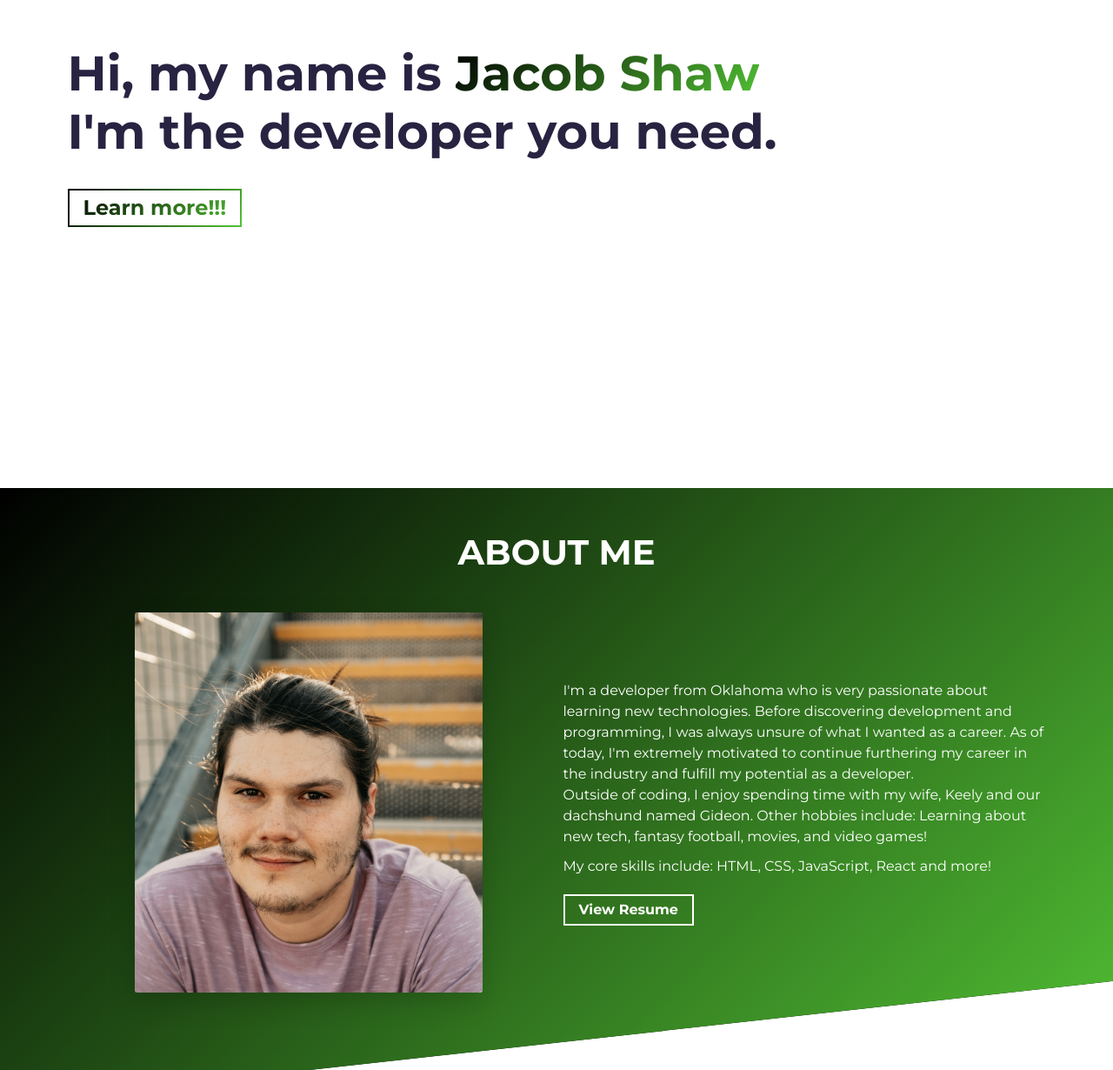
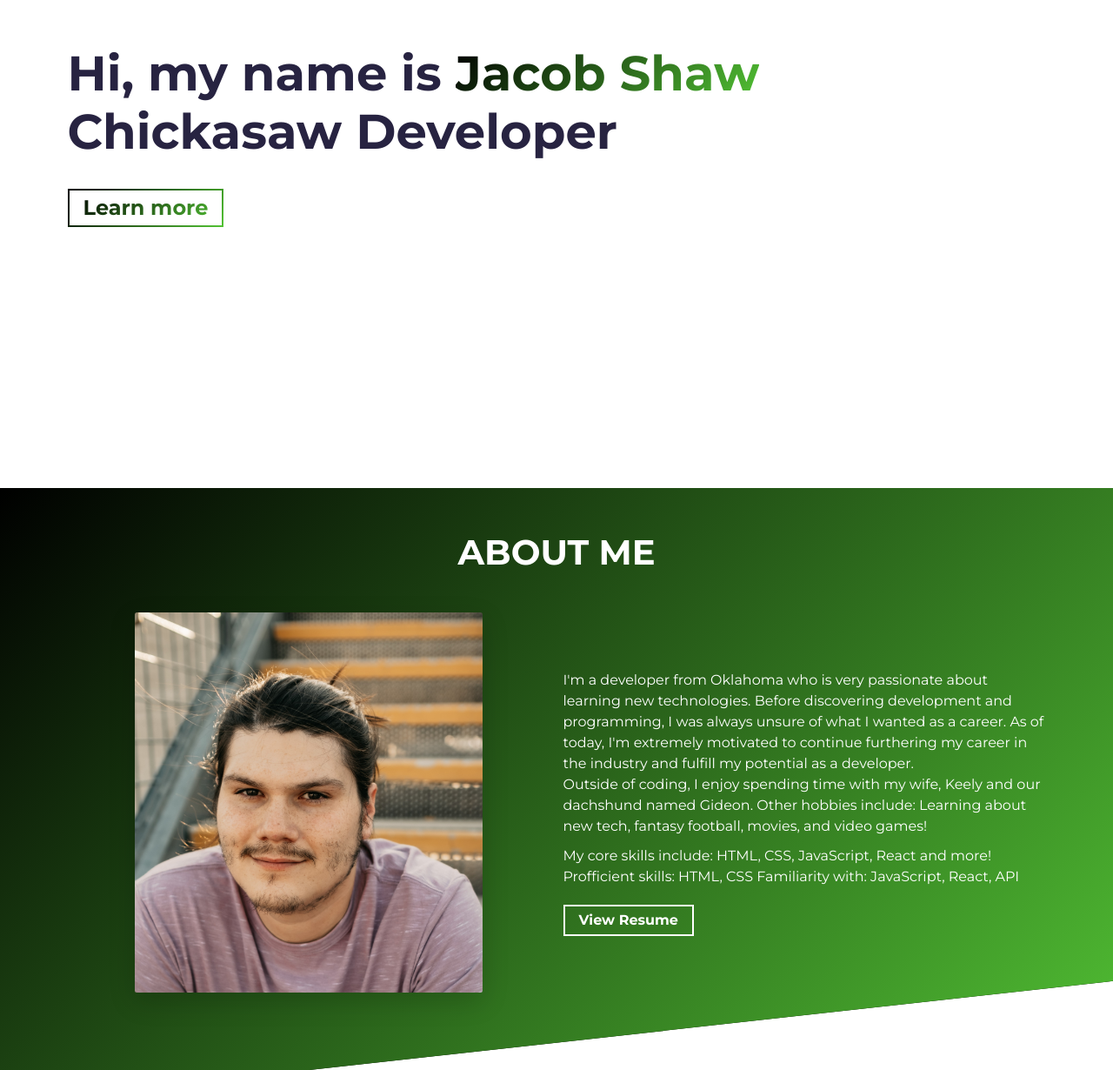
Before and after one commit to jangoscript/portfolio, a website built with Parcel: page src/index.html in a window 1280 px wide. Shown: the part 239-1469 px from the top of the page at 87% size. Built offline with nearby package versions, Linux system fonts and the light colour scheme.

Commit message:
Update index.html

```diff
--- a/src/index.html
+++ b/src/index.html
@@ -38,11 +38,11 @@
         <h1 class="hero-title load-hidden">
           Hi, my name is <span class="text-color-main">Jacob Shaw</span>
           <br />
-          I'm the developer you need.
+          Chickasaw Developer
         </h1>
         <p class="hero-cta load-hidden">
           <a rel="noreferrer" class="cta-btn cta-btn--hero" href="#about"
-            >Learn more!!!</a
+            >Learn more</a
           >
         </p>
       </div>
@@ -80,6 +80,8 @@
               </p>
               <p class="about-wrapper__info-text">
                 My core skills include: HTML, CSS, JavaScript, React and more!
+                Profficient skills: HTML, CSS
+                Familiarity with: JavaScript, React, API
               </p>
               <span class="d-flex mt-3">
                 <a
```
